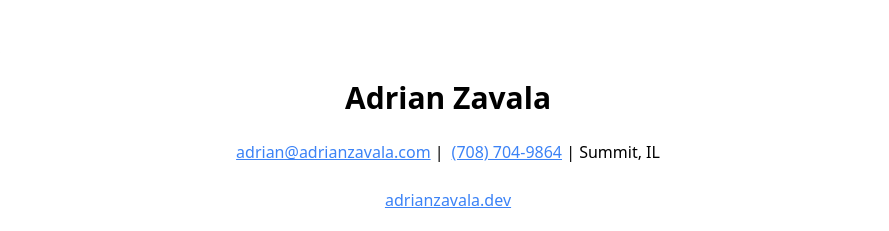
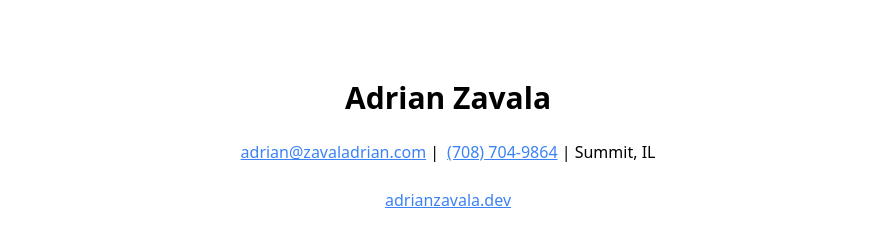
Before and after one commit to zavaladrian/portfolio, a Next.js app: page /resume in a window 1280 px wide. Shown: the top 231 px of the page, without its empty margins (192-1081 px from the left). Built offline with nearby package versions, Linux system fonts and the light colour scheme.

Commit message:
changed email

```diff
--- a/app/resume/page.tsx
+++ b/app/resume/page.tsx
@@ -7,7 +7,7 @@ const Resume: React.FC = () => {
     <div className="max-w-4xl mx-auto my-12 p-8 bg-white shadow-lg rounded-lg">
       <h1 className="text-3xl font-bold text-center mb-6">Adrian Zavala</h1>
       <p className="text-center mb-6">
-        <a href="mailto:adrian@adrianzavala.com" className="text-blue-500 underline">adrian@adrianzavala.com</a> |
+        <a href="mailto:adrian@adrianzavala.com" className="text-blue-500 underline">adrian@zavaladrian.com</a> |
         <a href="tel:+17087049864" className="text-blue-500 underline ml-2">(708) 704-9864</a> |
         Summit, IL
       </p>
```
Also changed, not shown: 1 other file (tests, documents, lock files or other folders).
